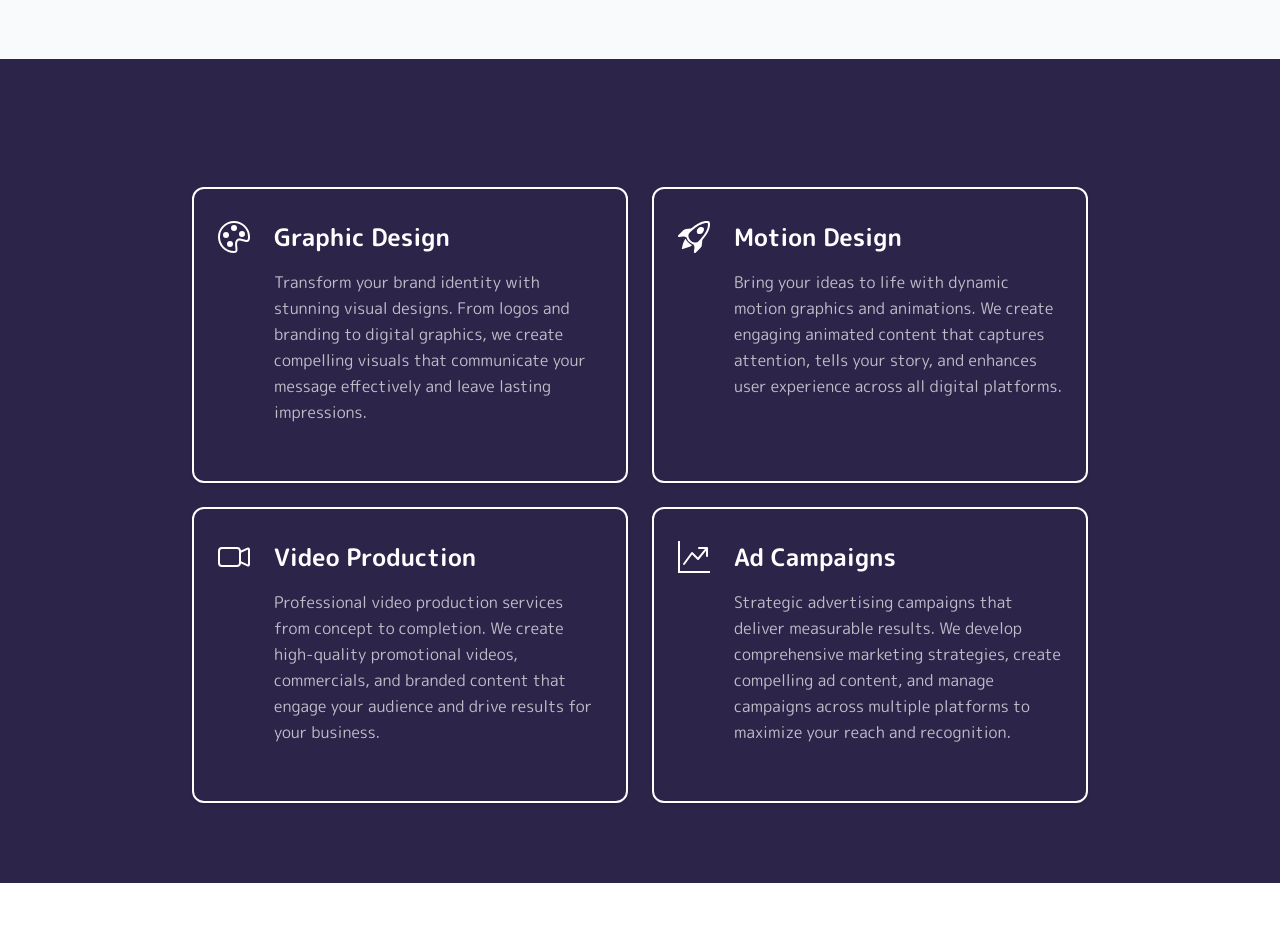
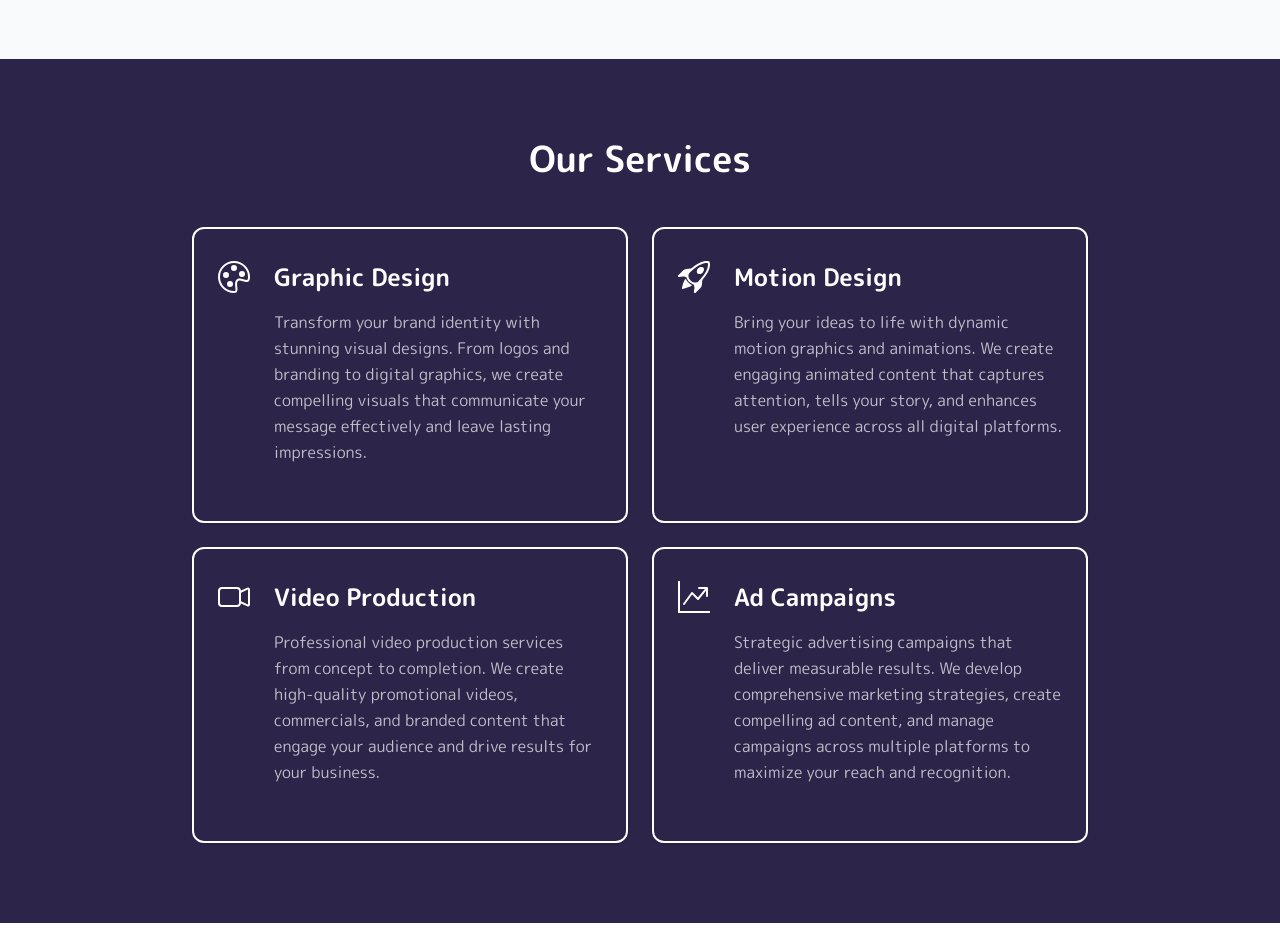
Before and after one commit to taredcouk/tared, a Next.js app: page / in a window 1280 px wide. Shown: the part 1640-2576 px from the top of the page. Built offline with nearby package versions, Linux system fonts and the light colour scheme.

Commit message:
fix fonts

```diff
--- a/app/layout.tsx
+++ b/app/layout.tsx
@@ -7,7 +7,7 @@ import GoogleAnalyticsScript from "./GoogleAnalyticsScript";
 const mRounded = M_PLUS_Rounded_1c({
   variable: "--font-mRounded",
   subsets: ["latin"],
-  weight: ["100", "300", "400", "500", "700", "800", "900"]
+  weight: ["400", "500", "700", "900"]
 })
 
 export const metadata: Metadata = {
--- a/components/sections/services.tsx
+++ b/components/sections/services.tsx
@@ -30,7 +30,7 @@ export default function Services() {
   return (
     <div id="services" className="py-20 px-4 bg-primary">
       <div className="max-w-4xl mx-auto">
-        <h2 className="text-white text-3xl md:text-4xl font-bold text-center mb-12"></h2>
+        <h2 className="text-white text-3xl md:text-4xl font-bold text-center mb-12">Our Services</h2>
         <div className="flex flex-wrap gap-6">
 
           <div className="border-2 border-white rounded-xl shadow-sm bg-transparent hover:bg-white/5 transition-colors duration-300 flex-1 min-w-[300px] md:min-w-0 md:flex-[0_1_calc(50%-12px)]">
```
Also changed, not shown: 2 other files (tests, documents, lock files or other folders).
